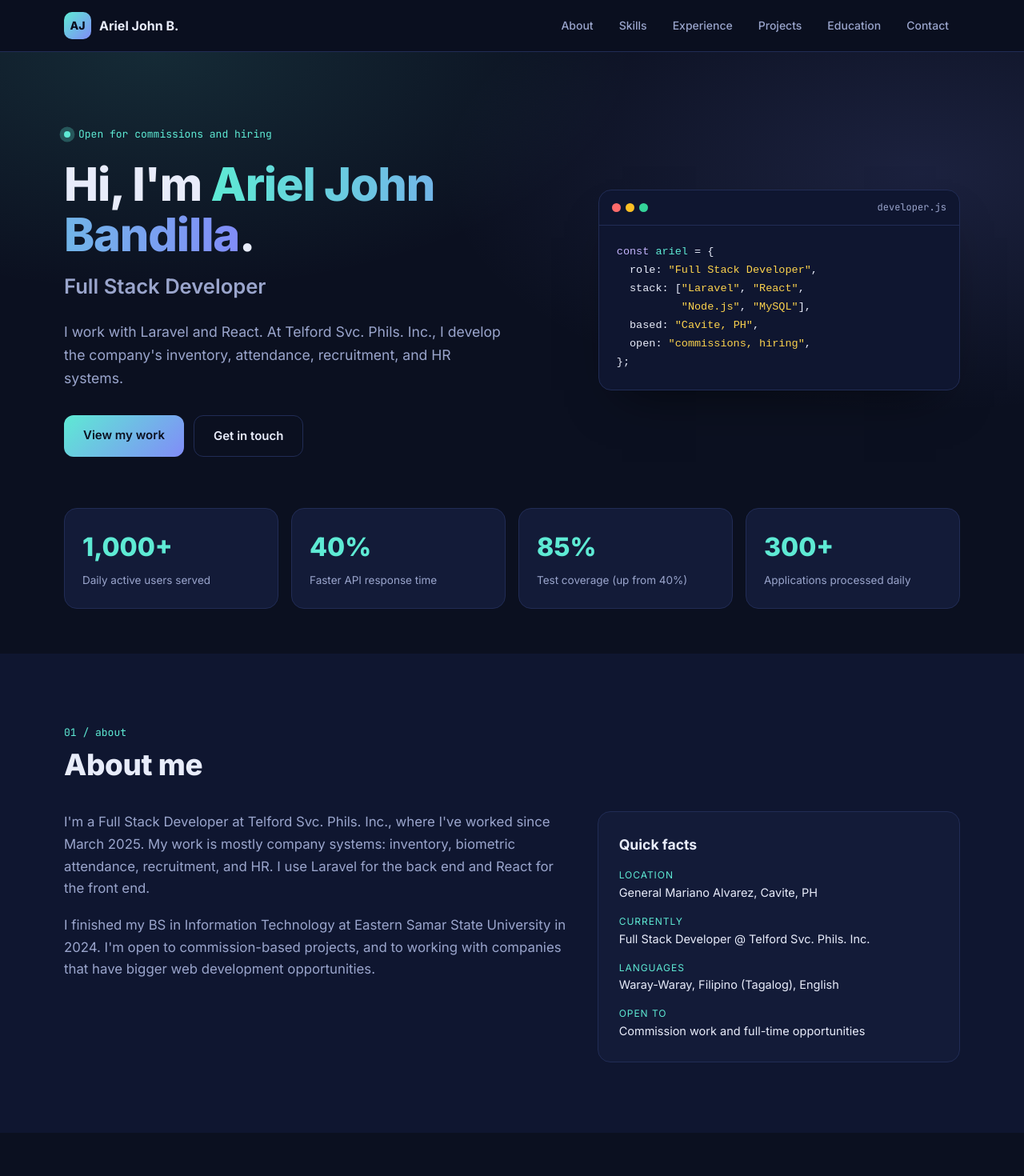
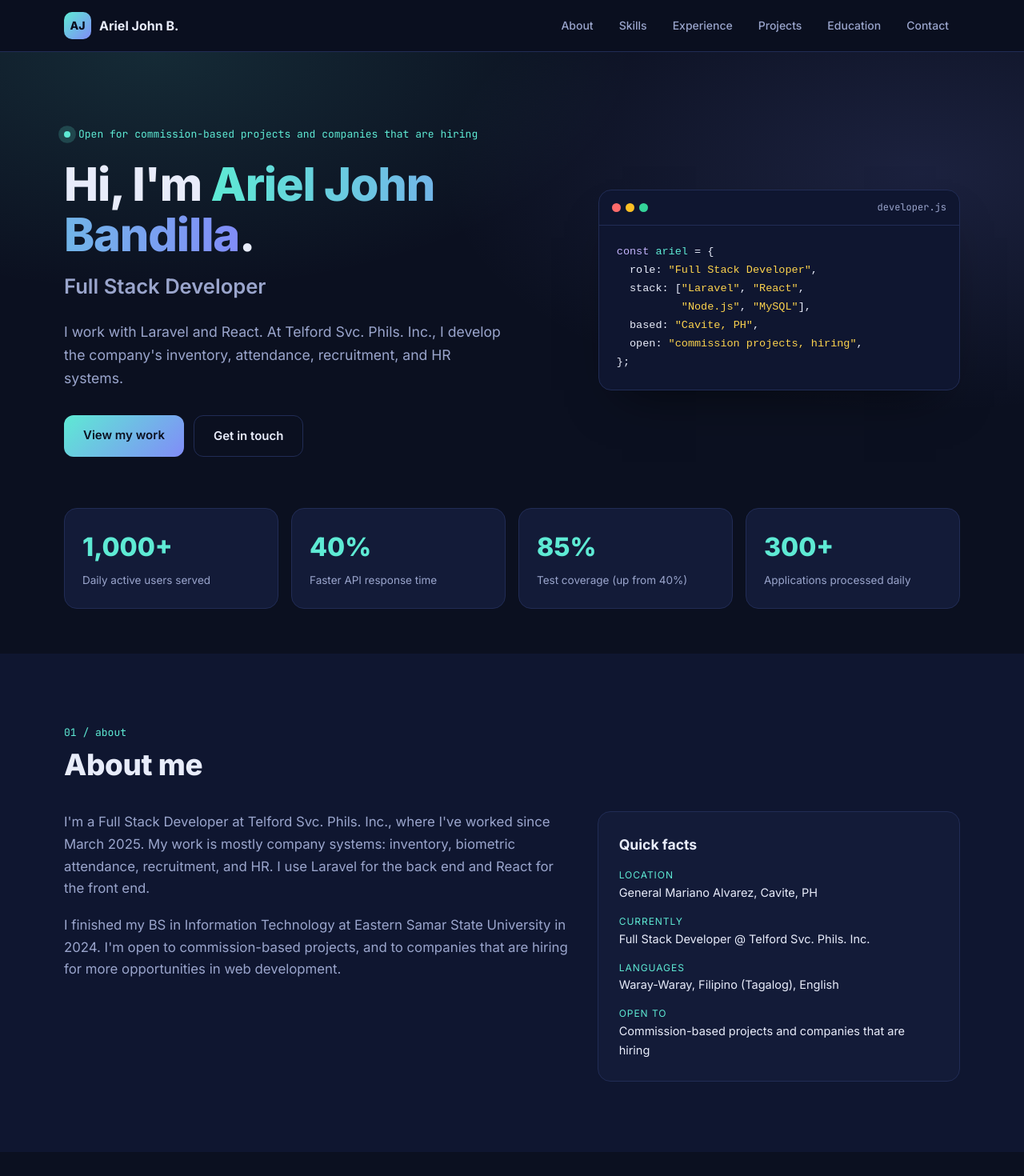
Before and after one commit to AjBandilla/aj-portfolio, a React (Vite) app: page / in a window 1280 px wide. Shown: the top 1470 px of the page at 80% size. Built offline with nearby package versions, Linux system fonts and the light colour scheme.

Commit message:
update something

```diff
--- a/index.html
+++ b/index.html
@@ -5,7 +5,7 @@
     <meta name="viewport" content="width=device-width, initial-scale=1.0" />
     <meta
       name="description"
-      content="Ariel John Bandilla, Full Stack Developer (Laravel and React). Open for commissions and hiring."
+      content="Ariel John Bandilla, Full Stack Developer (Laravel and React). Open for commission-based projects and companies that are hiring."
     />
     <title>Ariel John Bandilla | Full Stack Developer</title>
     <link rel="preconnect" href="https://fonts.googleapis.com" />
--- a/src/App.jsx
+++ b/src/App.jsx
@@ -98,7 +98,8 @@ function Hero() {
       <div className="container hero-grid">
         <div>
           <p className="eyebrow mono">
-            <span className="dot" /> Open for commissions and hiring
+            <span className="dot" /> Open for commission-based projects and
+            companies that are hiring
           </p>
           <h1>
             Hi, I'm <span className="grad">{profile.name}</span>.
@@ -128,7 +129,8 @@ function Hero() {
             <span className="c-s">"Node.js"</span>,{" "}
             <span className="c-s">"MySQL"</span>],
             {"\n  "}based: <span className="c-s">"Cavite, PH"</span>,{"\n  "}
-            open: <span className="c-s">"commissions, hiring"</span>,{"\n"}
+            open: <span className="c-s">"commission projects, hiring"</span>,
+            {"\n"}
             {"}"};
           </pre>
         </div>
@@ -182,7 +184,8 @@ function About() {
               {languages.map((l) => l.name).join(", ")}
             </li>
             <li>
-              <span>Open to</span>Commission work and full-time opportunities
+              <span>Open to</span>Commission-based projects and companies that
+              are hiring
             </li>
           </ul>
         </div>
@@ -323,11 +326,14 @@ function Contact() {
     <section id="contact" className="section contact">
       <div className="container reveal">
         <p className="kicker mono">06 / contact</p>
-        <h2 className="section-title">Open for commissions and hiring</h2>
+        <h2 className="section-title">
+          Open for commission-based projects and companies that are hiring for
+          more opportunities
+        </h2>
         <p className="lead narrow">
-          If you have a project you need built, or your company is looking for a
-          web developer, send me a message. Email or phone is the quickest way
-          to reach me.
+          If you have a project you need built, or your company is hiring web
+          developers, send me a message. Email or phone is the quickest way to
+          reach me.
         </p>
         <div className="open-grid">
           {openTo.map((o) => (
--- a/src/data.js
+++ b/src/data.js
@@ -18,17 +18,17 @@ export const stats = [
 
 export const about = [
   "I'm a Full Stack Developer at Telford Svc. Phils. Inc., where I've worked since March 2025. My work is mostly company systems: inventory, biometric attendance, recruitment, and HR. I use Laravel for the back end and React for the front end.",
-  "I finished my BS in Information Technology at Eastern Samar State University in 2024. I'm open to commission-based projects, and to working with companies that have bigger web development opportunities.",
+  "I finished my BS in Information Technology at Eastern Samar State University in 2024. I'm open to commission-based projects, and to companies that are hiring for more opportunities in web development.",
 ];
 
 export const openTo = [
   {
-    title: "Commission work",
+    title: "Commission-based projects",
     text: "Websites, web apps, and company systems built to your requirements, on a per-project basis.",
   },
   {
-    title: "Hiring companies",
-    text: "Open to full-time roles and larger projects in web development where I can take on more responsibility.",
+    title: "Companies that are hiring",
+    text: "Open to companies hiring for more opportunities in web development, where I can take on bigger projects and responsibilities.",
   },
 ];
 
```
Also changed, not shown: 3 other files (tests, documents, lock files or other folders).
